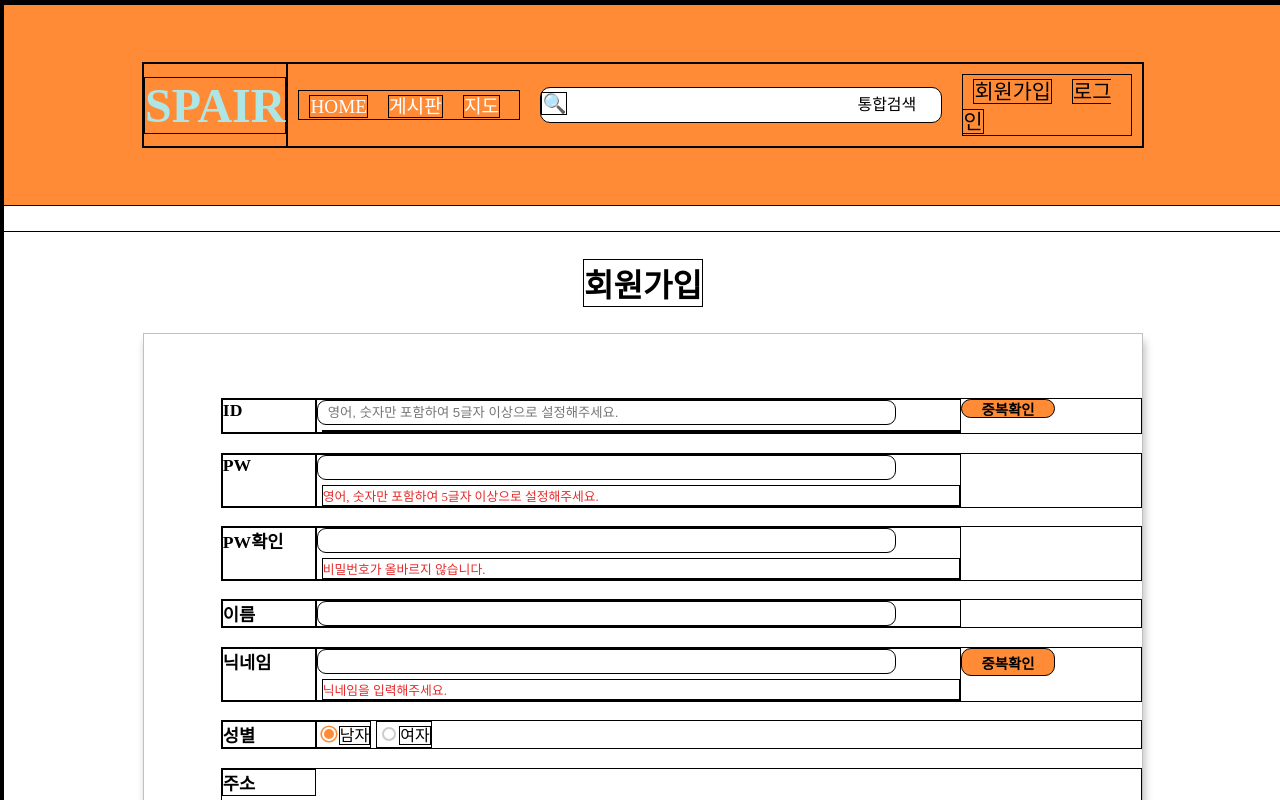
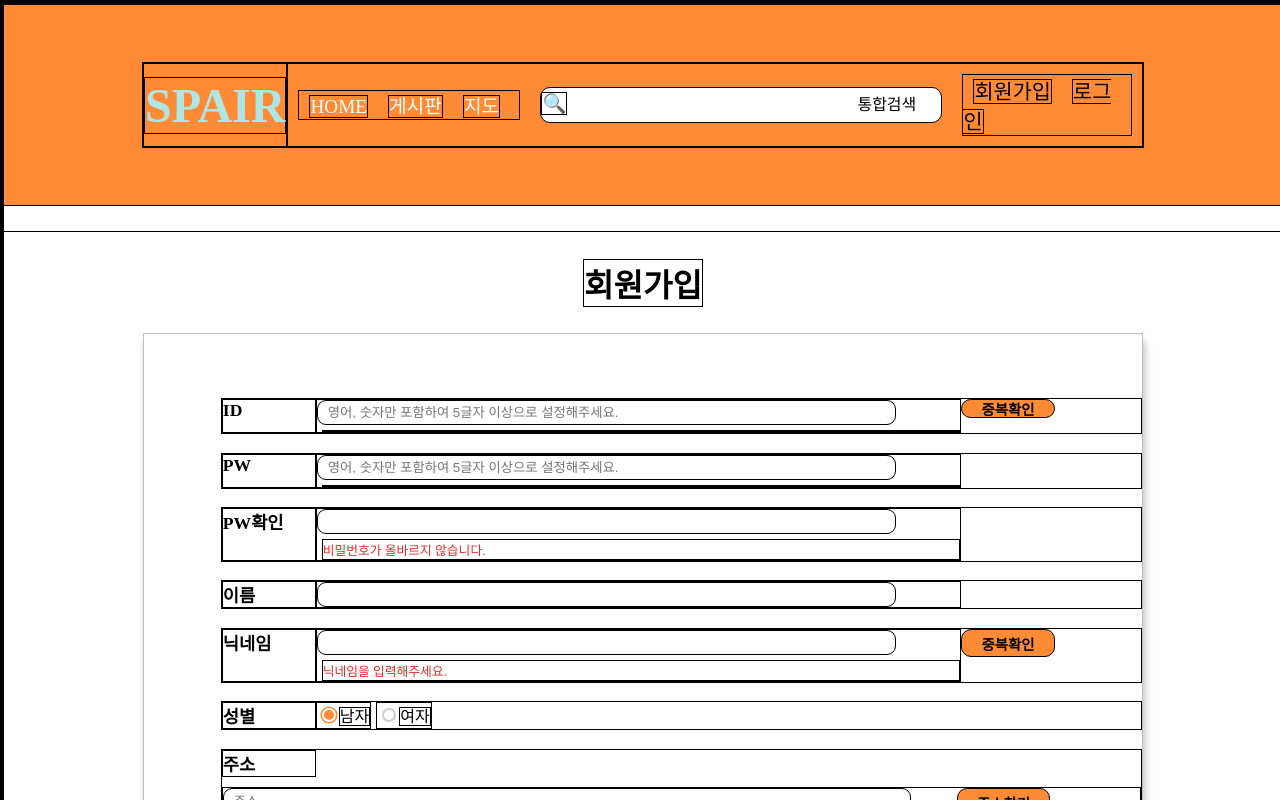
Before and after one commit to seoh77/Spair, a Vue app in the folder front/spair-project/: page /join in a window 1280 px wide. Shown: the top 800 px of the page. Built offline with nearby package versions, Linux system fonts and the light colour scheme; a web font is replaced by a local one.

Commit message:
♻️ Refactor: 입력한 PW에 따라 안내문구가 수정되는 함수 구현

```diff
--- a/front/spair-project/src/views/JoinView.vue
+++ b/front/spair-project/src/views/JoinView.vue
@@ -13,8 +13,8 @@
             <div class="input_wrap">
                 <label for="password" class="inputHeader">PW</label>
                 <div class="input_area">
-                    <input type="password" name="password" id="password" :value="inputPW" @input="onCheckPW">
-                    <div class="info" :class=" checkPW ? 'checkInfo' : 'failInfo'">{{ checkPW ? "사용 가능한 비밀번호입니다." : "영어, 숫자만 포함하여 5글자 이상으로 설정해주세요."}}</div>
+                    <input type="password" name="password" id="password" :value="inputPW" @change="onCheckPW" placeholder="영어, 숫자만 포함하여 5글자 이상으로 설정해주세요.">
+                    <div class="info" :class="checkPW ? 'failInfo' : 'checkInfo'">{{ passwordInfo }}</div>
                 </div>
             </div>
             <div class="input_wrap">
@@ -88,13 +88,14 @@
 
     // 사용자가 입력한 상태를 관리하기 위한 변수
     const checkId = ref(10)
-    const checkPW = ref(false)
+    const checkPW = ref(10)
     const checkConfirmPW = ref(false)
     const checkNickname = ref(false)
     const allCheckValue = ref(false)
 
     // 안내문구 내용을 저장하는 변수
     const loginIdInfo = ref("")
+    const passwordInfo = ref("")
 
     // 모든 조건을 충족하는지 확인하여 가입하기 버튼 활성화
     const allCheck = () => {
@@ -162,17 +163,27 @@
         })
     }
 
+    // 입력한 password에 따라 안내문구 수정
+    const changePasswordInfo = () => {
+        if(checkPW.value === 0) {
+            passwordInfo.value = "사용 가능한 비밀번호입니다."
+        } else if (checkPW.value === 1) {
+            passwordInfo.value = "영어, 숫자만 포함하여 5글자 이상으로 설정해주세요."
+        }
+    }
+
     // 입력한 password가 조건을 충족하는지 확인
     const onCheckPW = (event) => {
         const regex =/^[a-zA-Z0-9]*$/           // 영어 대소문자와 숫자만 가능
         inputPW.value = event.target.value
 
         if(regex.test(inputPW.value) && inputPW.value.length >= 5) {
-            checkPW.value = true
+            checkPW.value = 0
         } else {
-            checkPW.value = false
+            checkPW.value = 1
         }
 
+        changePasswordInfo()
         allCheck()
     }
 
```
